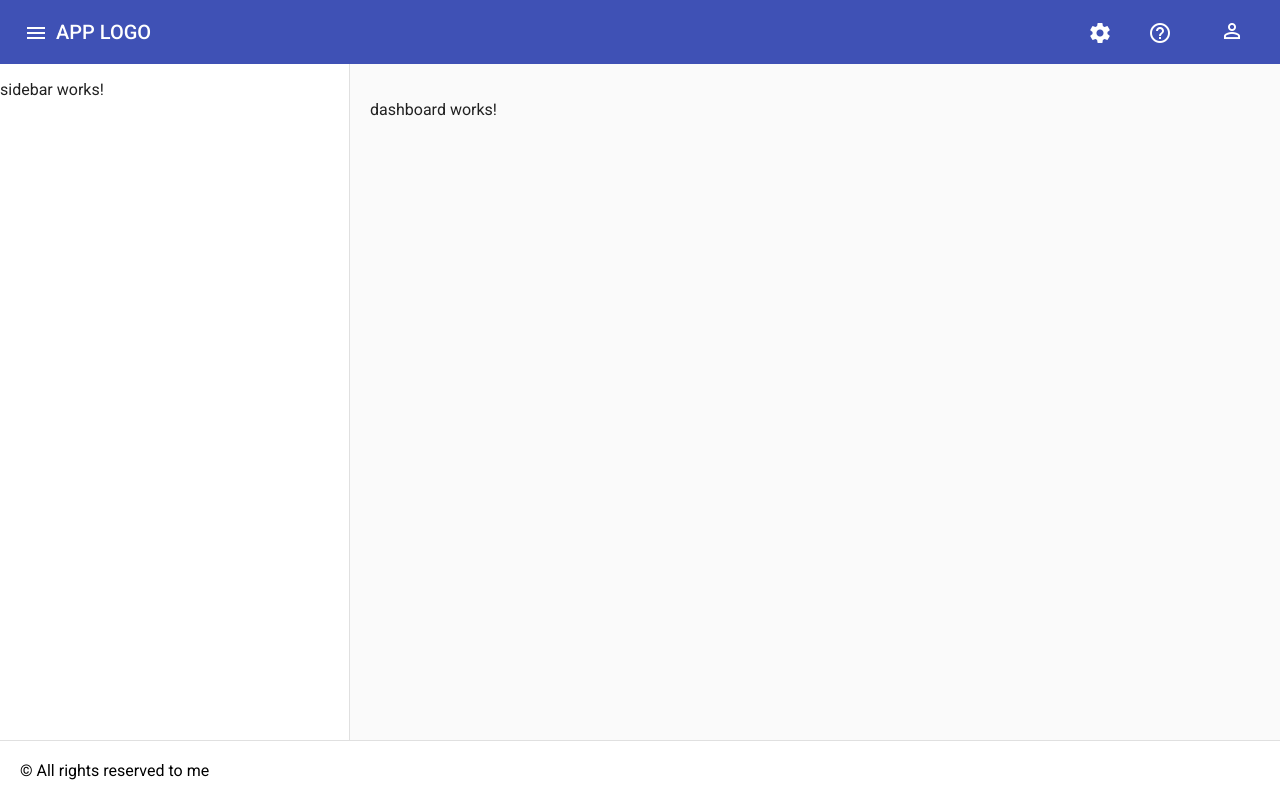
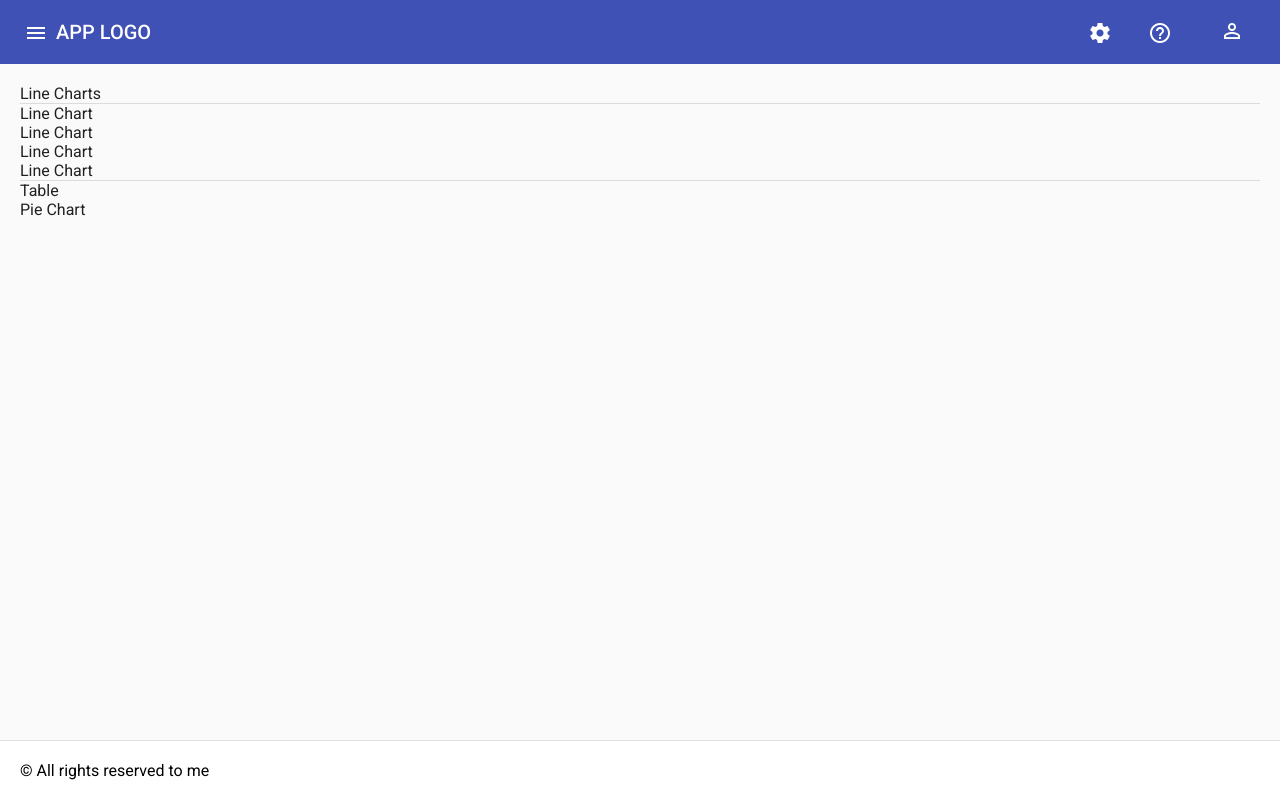
Before and after one commit to RoyRosenberg/ng-blog, an Angular app: page / in a window 1280 px wide. Built offline with nearby package versions, Linux system fonts and the light colour scheme.

Commit message:
implement the side-bar

```diff
--- a/src/app/layouts/default/default.component.html
+++ b/src/app/layouts/default/default.component.html
@@ -1,7 +1,7 @@
-<app-header></app-header>
+<app-header (toggleSideBar)="sideBarToggler()"></app-header>
 
 <mat-drawer-container>
-    <mat-drawer mode="side" opened>
+    <mat-drawer mode="side" [opened]="sideBarOpen">
         <app-sidebar></app-sidebar>
     </mat-drawer>
     <mat-drawer-content>
--- a/src/app/layouts/default/default.component.ts
+++ b/src/app/layouts/default/default.component.ts
@@ -6,10 +6,15 @@ import { Component, OnInit } from '@angular/core';
   styleUrls: ['./default.component.scss']
 })
 export class DefaultComponent implements OnInit {
+  sideBarOpen = false;
 
   constructor() { }
 
   ngOnInit(): void {
   }
 
+  sideBarToggler(){
+    this.sideBarOpen = !this.sideBarOpen;
+  }
+
 }
--- a/src/app/layouts/default/default.module.ts
+++ b/src/app/layouts/default/default.module.ts
@@ -1,5 +1,6 @@
 import { CommonModule } from '@angular/common';
 import { NgModule } from '@angular/core';
+import { MatDividerModule } from '@angular/material/divider';
 import { MatSidenavModule } from '@angular/material/sidenav';
 import { RouterModule } from '@angular/router';
 import { DashboardComponent } from 'src/app/modules/dashboard/dashboard.component';
@@ -20,7 +21,8 @@ import { DefaultComponent } from './default.component';
     CommonModule,
     RouterModule,
     SharedModule,
-    MatSidenavModule
+    MatSidenavModule,
+    MatDividerModule
   ]
 })
 export class DefaultModule { }
--- a/src/app/modules/dashboard/dashboard.component.html
+++ b/src/app/modules/dashboard/dashboard.component.html
@@ -1 +1,19 @@
-<p>dashboard works!</p>
+<div>
+    Line Charts
+</div>
+
+<mat-divider></mat-divider>
+
+<div>
+    <div>Line Chart</div>
+    <div>Line Chart</div>
+    <div>Line Chart</div>
+    <div>Line Chart</div>
+</div>
+
+<mat-divider></mat-divider>
+
+<div>
+    <div>Table</div>
+    <div>Pie Chart</div>
+</div>
--- a/src/app/shared/components/header/header.component.html
+++ b/src/app/shared/components/header/header.component.html
@@ -1,6 +1,6 @@
 <mat-toolbar color="primary">
     <mat-toolbar-row>
-        <button mat-icon-button>
+        <button mat-icon-button (click)="toggleSideBarClick()">
             <mat-icon>menu</mat-icon>
         </button>
 
--- a/src/app/shared/components/header/header.component.ts
+++ b/src/app/shared/components/header/header.component.ts
@@ -1,4 +1,4 @@
-import { Component, OnInit } from '@angular/core';
+import { Component, EventEmitter, OnInit, Output } from '@angular/core';
 
 @Component({
   selector: 'app-header',
@@ -7,9 +7,14 @@ import { Component, OnInit } from '@angular/core';
 })
 export class HeaderComponent implements OnInit {
 
+  @Output() toggleSideBar: EventEmitter<any> = new EventEmitter();
+
   constructor() { }
 
   ngOnInit(): void {
   }
 
+  toggleSideBarClick() {
+    this.toggleSideBar.emit();
+  }
 }
--- a/src/app/shared/components/sidebar/sidebar.component.html
+++ b/src/app/shared/components/sidebar/sidebar.component.html
@@ -1 +1,28 @@
-<p>sidebar works!</p>
+<mat-nav-list>
+    <div class="profile-card">
+        <div class="header">
+            <h2>Roy Rosenberg</h2>
+            <h4>roy.rosenberg@live.com</h4>
+        </div>
+        <img src="https://material.angular.io/assets/img/examples/shiba2.jpg" alt="Roy Rosenberg">
+    </div>
+
+    <mat-divider></mat-divider>
+    <h2 matSubheader>Pages</h2>
+
+    <a mat-list-item routerLinkActive="list-item-active" routerLink="/">Dashboard</a>
+    <a mat-list-item routerLink="/posts">Posts</a>
+    <a mat-list-item routerLink="/articles">Articles</a>
+
+    <mat-divider></mat-divider>
+
+    <h2 matSubheader>Tools</h2>
+    <a mat-list-item routerLinkActive="list-item-active" routerLink="/">
+        <mat-icon>import_contacts</mat-icon>
+        Contacts
+    </a>
+    <a mat-list-item routerLinkActive="list-item-active" routerLink="/">
+        <mat-icon>contact_phone</mat-icon>
+        Leads
+    </a>
+</mat-nav-list>
--- a/src/app/shared/components/sidebar/sidebar.component.scss
+++ b/src/app/shared/components/sidebar/sidebar.component.scss
@@ -0,0 +1,19 @@
+:host {
+    .mat-icon {
+        vertical-align: middle;
+        margin-right: 20px;
+    }
+}
+.profile-card {
+    text-align: center;
+    padding: 0 20p 20p 20px;
+    img {
+        width: 100px;
+        height: 100px;
+        object-fit: cover;
+        border-radius: 50%;
+    }
+}
+
+.list-item-active {
+}
--- a/src/app/shared/shared.module.ts
+++ b/src/app/shared/shared.module.ts
@@ -4,8 +4,10 @@ import { FlexLayoutModule } from '@angular/flex-layout';
 import { MatButtonModule } from '@angular/material/button';
 import { MatDividerModule } from '@angular/material/divider';
 import { MatIconModule } from '@angular/material/icon';
+import { MatListModule } from '@angular/material/list';
 import { MatMenuModule } from '@angular/material/menu';
 import { MatToolbarModule } from '@angular/material/toolbar';
+import { RouterModule } from '@angular/router';
 
 import { FooterComponent } from './components/footer/footer.component';
 import { HeaderComponent } from './components/header/header.component';
@@ -24,7 +26,9 @@ import { SidebarComponent } from './components/sidebar/sidebar.component';
     MatIconModule,
     MatButtonModule,
     FlexLayoutModule,
-    MatMenuModule
+    MatMenuModule,
+    MatListModule,
+    RouterModule
   ],
   exports: [
     HeaderComponent,
```
